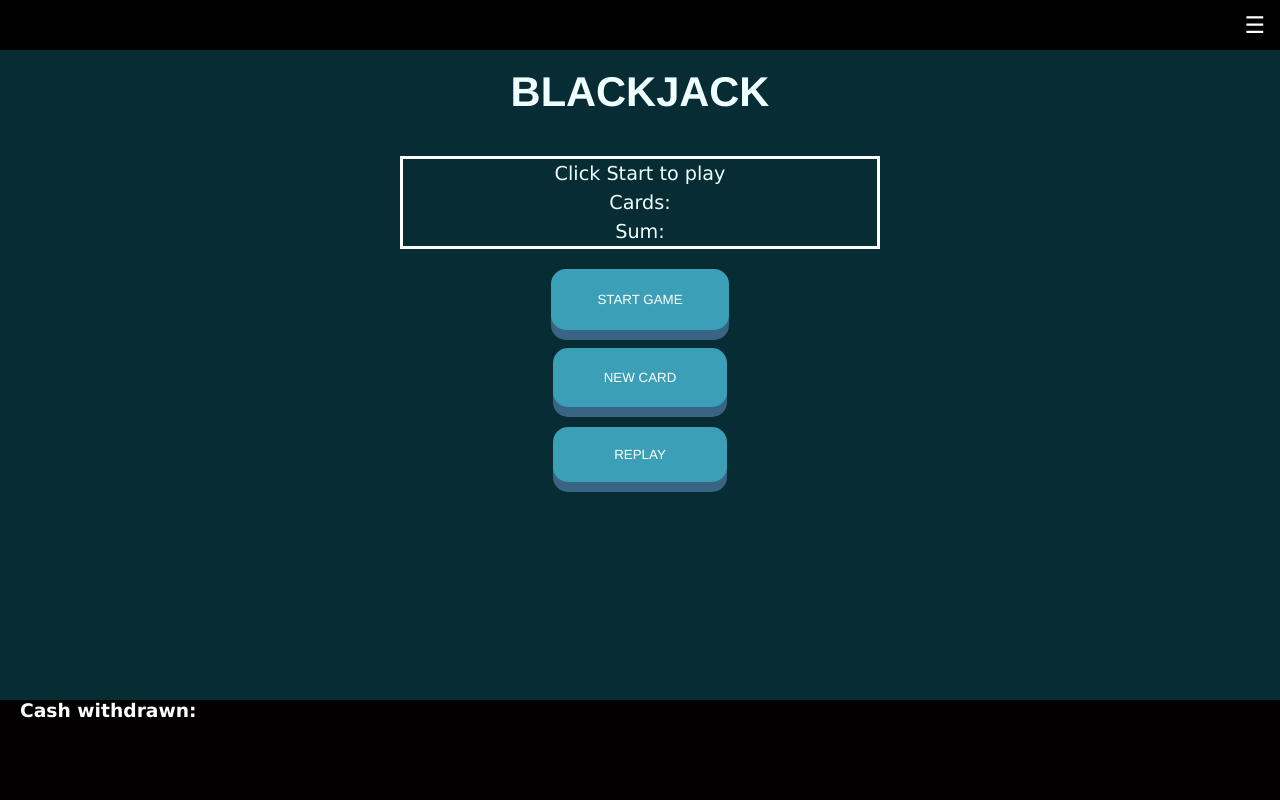
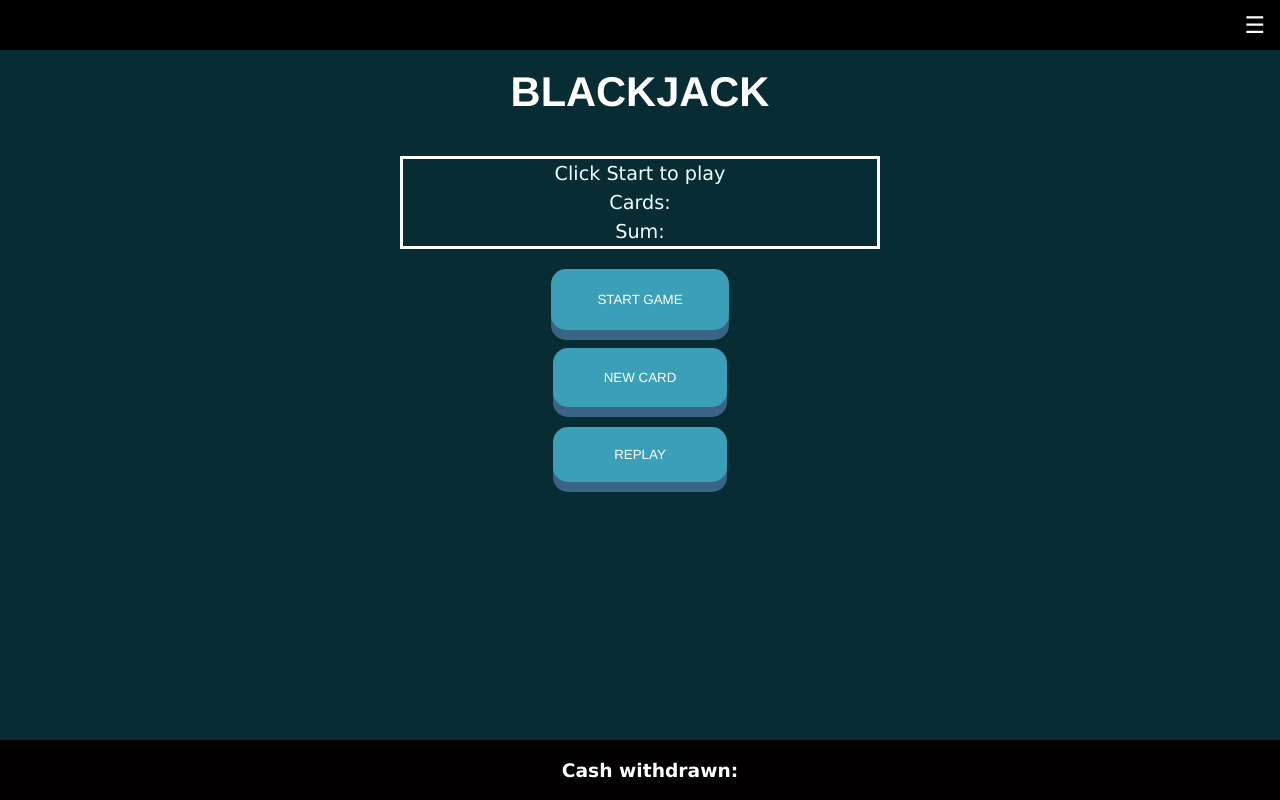
Before and after one commit to avin-madhu/BLACKJACK, a plain HTML site: page index.html in a window 1280 px wide. Drawn offline with Linux system fonts and the light colour scheme.

Commit message:
minor styling

```diff
--- a/index.html
+++ b/index.html
@@ -12,7 +12,7 @@
         <nav class="main-nav">
             <div id="mySidepanel" class="sidepanel">
                 <a href="javascript:void(0)" class="closebtn" onclick="closeNav()">×</a>
-                <!-- <a class="sidepanel-items"href="About.html">About</a> -->
+
                 <a class="sidepanel-items" href="HowtoPlay.html">How to play</a>
 
               </div>
@@ -40,7 +40,10 @@
 
         <footer id="FooterBar"class="footer">
             <h3 class="highScore" id="CashWithDrawn">Cash withdrawn: </h3>
-            <marquee id="marqueeTag"behavior="scroll" direction="right" scrollamount="7">You have Won!!</marquee>
+            <div>
+
+            </div>
+            <!-- <marquee id="marqueeTag"behavior="scroll" direction="right" scrollamount="7">You have Won!!</marquee> -->
         </footer>
 
         <script src="index3.js"></script>
--- a/index3.css
+++ b/index3.css
@@ -16,7 +16,7 @@
     }
 
     h1 {
-        color: azure;
+        color: rgb(255, 255, 255);
         text-align: center;
         font-family: 'Franklin Gothic Medium', 'Arial Narrow', Arial, sans-serif;
         font-size: 350%;
@@ -103,11 +103,12 @@ body {
 }
 
 h1 {
-    color: azure;
+    color: rgb(255, 255, 255);
     text-align: center;
     font-family: 'Franklin Gothic Medium', 'Arial Narrow', Arial, sans-serif;
-    font-size: 400%;
+    font-size: 310%;
     margin-bottom: 40px;
+
 }
 p{
     color: azure;
@@ -246,12 +247,17 @@ padding-inline: 51px;
 }
 
 #FooterBar{
-   width: 100%;
+  width: 100%;
   background-color: #020000;
-  padding: 0px;
+  padding: 0vh;
+  height: 60px;
   margin-bottom: 0px;
   position: absolute;
   bottom: 0;
+  display: flex;
+  flex-direction: row;
+  align-items: center;
+  justify-content: center;
 }
 .highScore{
     color:rgb(255, 255, 255);
```
Also changed, not shown: HowtoPlay.html (+1 -2 lines), about.html (deleted).
